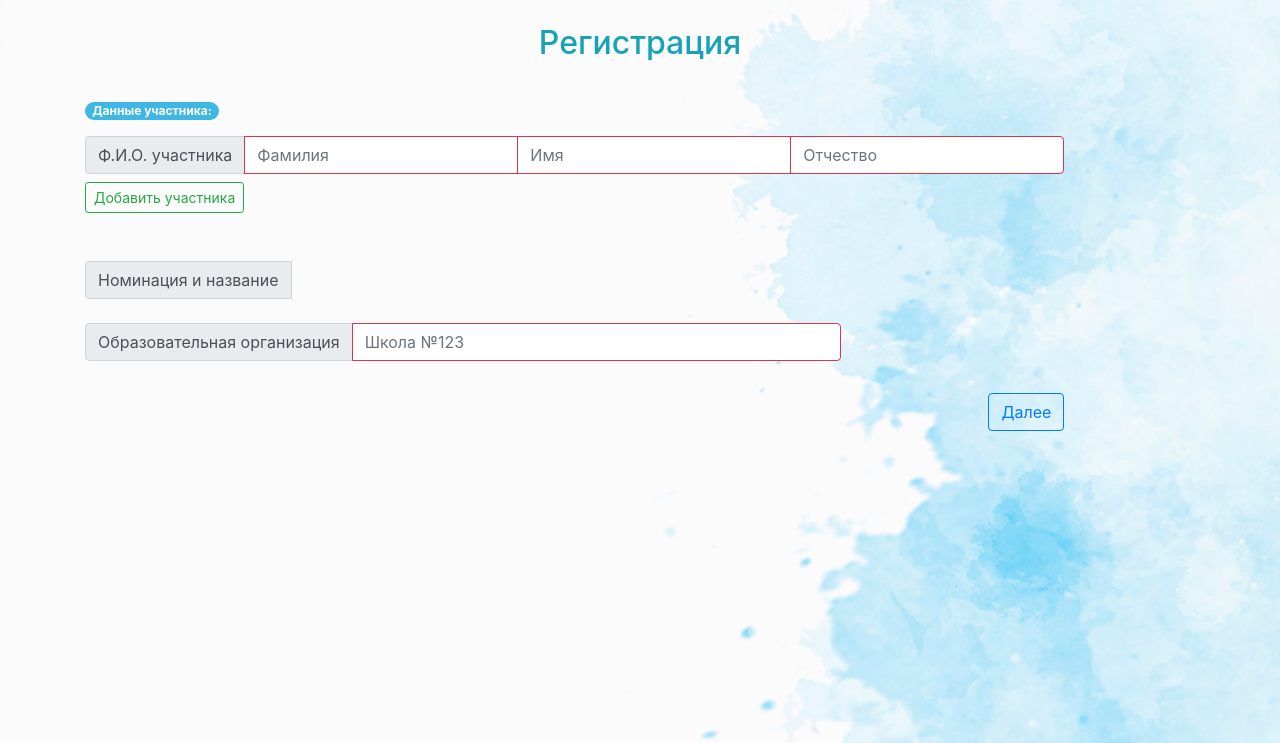
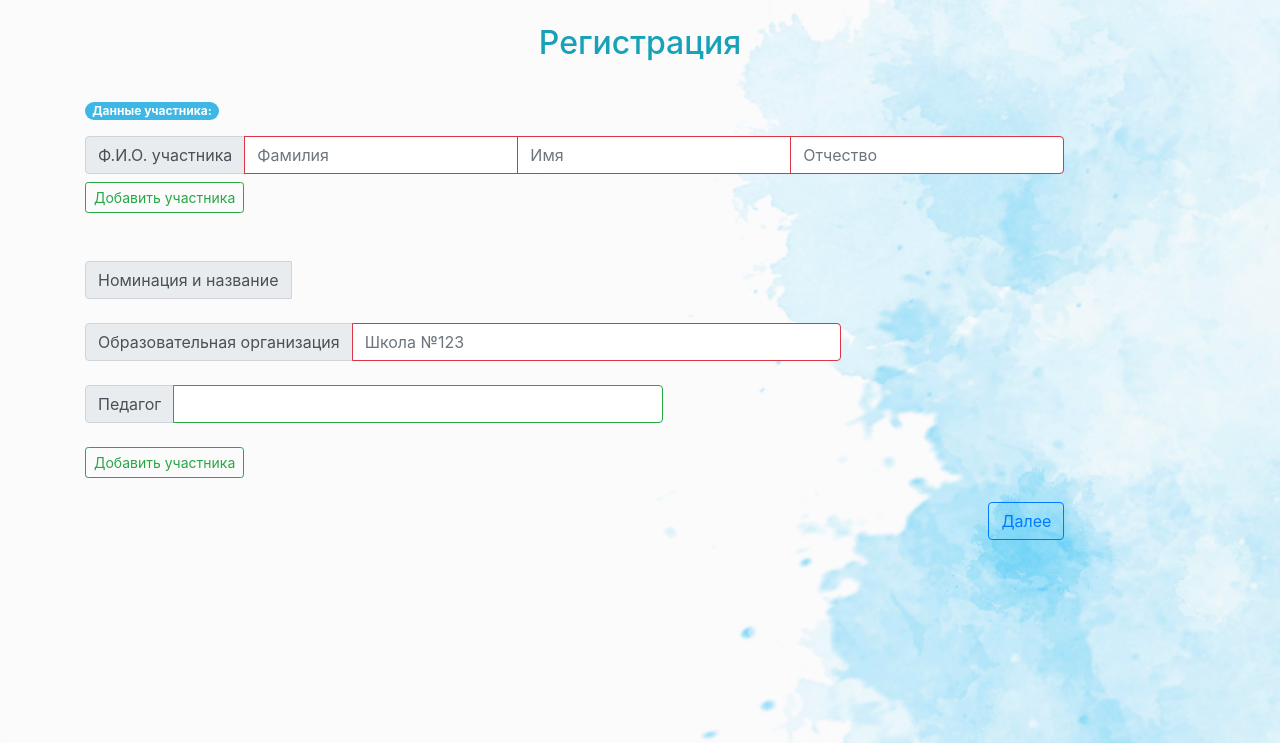
Before and after one commit to nezaicev/CNHO, a Django app: template main/templates/mymoskvichi.html in a window 1280 px wide. Shown: the top 743 px of the page. Run offline with Django 3.2, Linux system fonts and the light colour scheme; the template is opened without the code that fills it: values that come from a table or form of the project are taken from there, others are empty; parts of the project's set-up code (start-up, migrations or seed data) failed here and were passed over; some libraries are stand-ins or nearby versions.

Commit message:
Попытка добавить возможность дополнительных педагогов

```diff
--- a/main/templates/mymoskvichi.html
+++ b/main/templates/mymoskvichi.html
@@ -47,7 +47,6 @@
             </div>
 
             <input type="hidden" name="teacher" value="{{ teacher.id }}" id="id_teacher">
-            <input type='hidden' name="fio_teacher" value="{{ teacher.fio }}" id="fio_teacher">
             <input type='hidden' name="region" value="{{ teacher.region }}" id="region">
             <input type='hidden' name="city" value="{{ teacher.city }}" id="city">
             <input type='hidden' name="district" value="{{ teacher.district }}" id="district">
@@ -65,11 +64,47 @@
                     {{ form.school }}
                 </div>
 
+
+
+                <template id="fio_teacher_block">
+                    <div class="input-group  mb-2">
+
+                        <div class="input-group-prepend">
+                            <span class="input-group-text" id="">Ф.И.О. педагога</span>
+                        </div>
+
+                        <input class="form-control col-4" placeholder="Фамилия" name="tmp_fio_teacher" required>
+                        <input class="form-control col-4" placeholder="Имя" name="tmp_fio_teacher" required>
+                        <input class="form-control col-4" placeholder="Отчество" name="tmp_fio_teacher" required>
+
+                    </div>
+                </template>
+
+
+
+                <div id="main_fio_teacher_block">
+                    <input type='hidden' name="fio_teacher" value="{{ teacher.value }}" id="fio_teacher">
+                    <div class="input-group  mb-4">
+                        <div class="input-group-prepend">
+                            <span class="input-group-text " id="">Педагог</span>
+                        </div>
+                        <input type="text" value="{{ teacher.fio }}" class="form-control col-6" id="tmp_fio_teacher">
+                    </div>
+
+                </div>
+
+                <div class="input-group  mb-3 mt-2">
+                    <button class="btn  btn-outline-success btn-sm"
+                            onclick="addBlockFio(document.getElementById('main_fio_teacher_block'),document.getElementById('fio_teacher_block').content.cloneNode(true))">
+                        Добавить участника
+                    </button>
+                </div>
+
             {% endif %}
 
             <div class="d-flex justify-content-end">
                 <button type="submit"
-                        onclick="setValueFIO('fio','tmp_fio');"
+                        onclick="setValueFIO('fio','tmp_fio');setValueFIO('fio_teacher','tmp_fio_teacher')"
                         class="btn btn-outline-primary mt-2 mb-4 ">
                     Далее
                 </button>
@@ -79,4 +114,4 @@
         </form>
     </div>
 {% endblock %}
-%}#}
+%}
```
Also changed, not shown: main/static/js/myscripts.js (+41 -40 lines).
